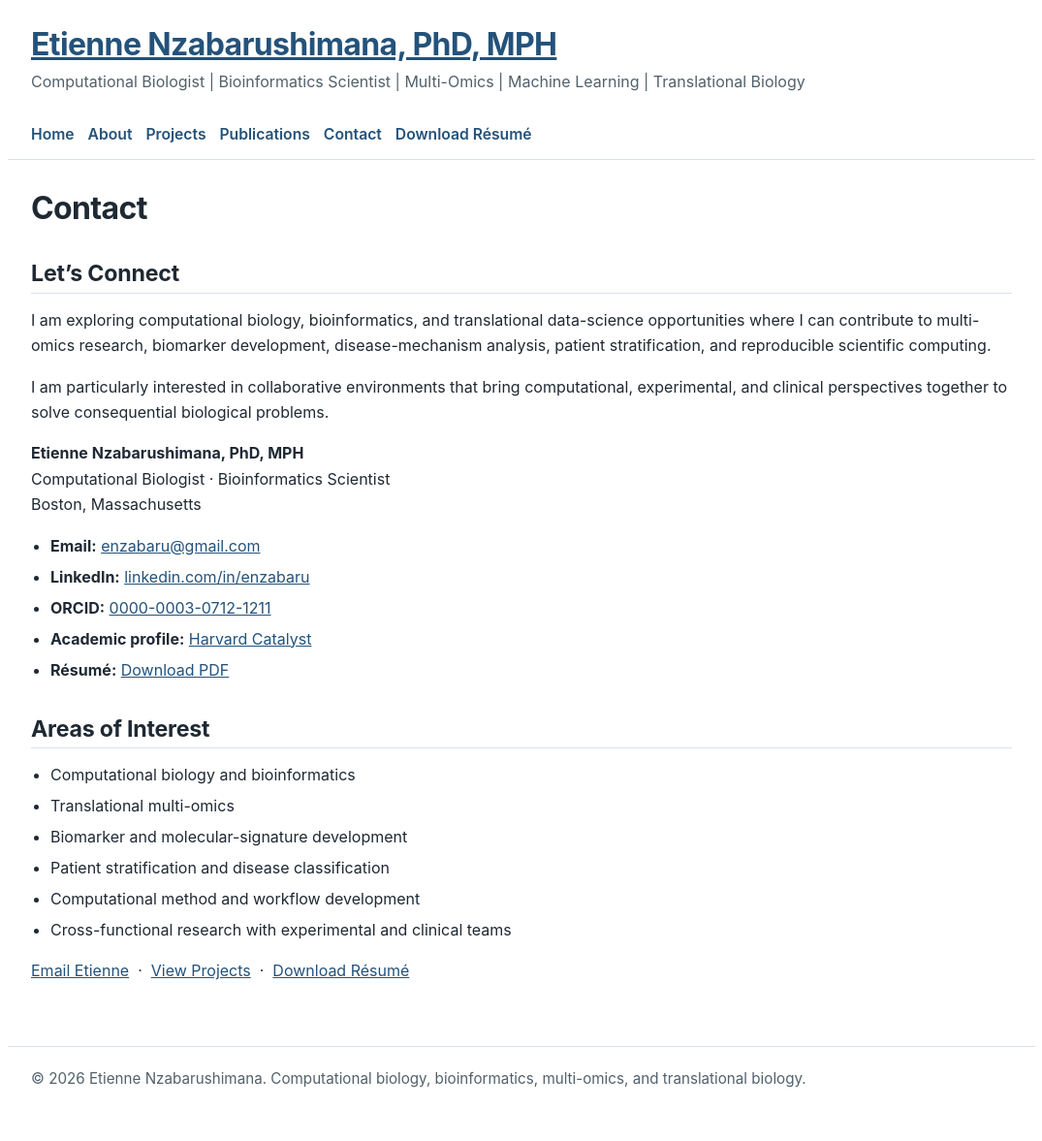
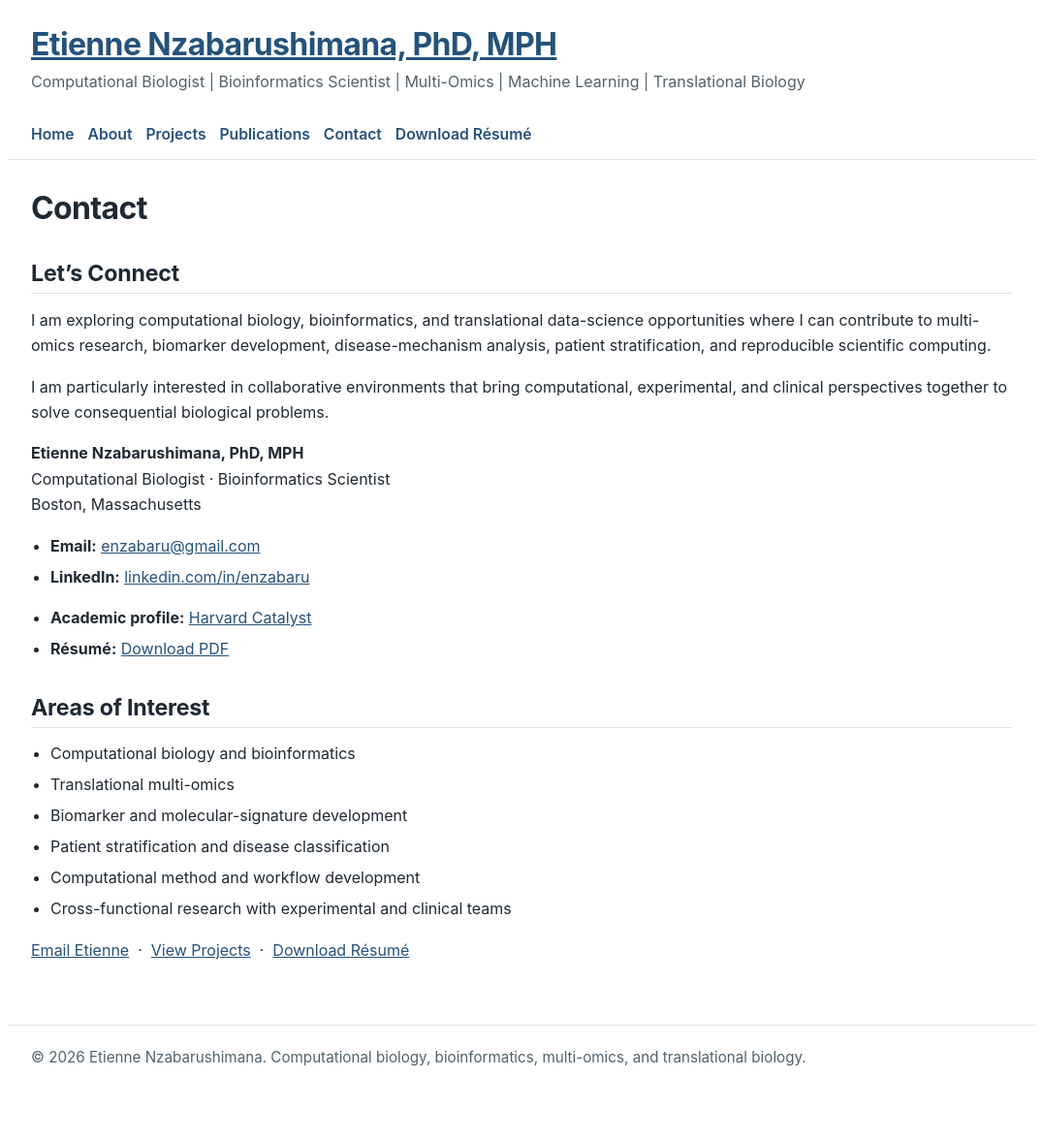
Before and after one commit to Nzabarushimana/nzabarushimana.github.io, a Jekyll site: the page built from contact.md, in a window 1280 px wide. Shown: the whole page at 97% size, without its empty margins (102-1177 px from the left). Built offline with Jekyll 4.4.1, drawn with Linux system fonts in a browser that asks for light colours; after the commit the page ends 1155 px from its top, so only the background shows below that.

Commit message:
Update contact.md

```diff
--- a/contact.md
+++ b/contact.md
@@ -19,7 +19,7 @@ Boston, Massachusetts
 
 - **Email:** [enzabaru@gmail.com](mailto:enzabaru@gmail.com)
 - **LinkedIn:** [linkedin.com/in/enzabaru](https://www.linkedin.com/in/enzabaru)
-- **ORCID:** [0000-0003-0712-1211](https://orcid.org/0000-0003-0712-1211)
+
 - **Academic profile:** [Harvard Catalyst](https://connects.catalyst.harvard.edu/Profiles/display/Person/209693)
 - **R&eacute;sum&eacute;:** [Download PDF]({{ '/assets/Etienne_Nzabarushimana_Resume.pdf' | relative_url }})
 
```
